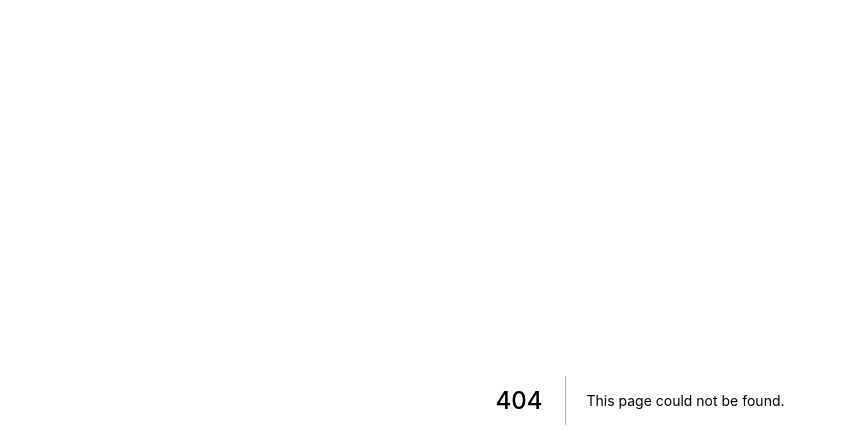
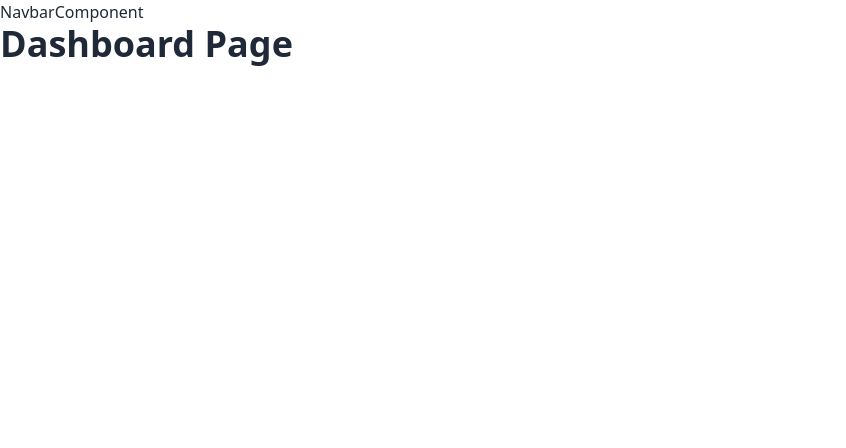
Before and after one commit to AyanavaKarmakar/next-auth-ref, a Next.js app: page /dashboard in a window 1280 px wide. Before the commit this address had no page. Shown: the top 448 px of the page, without its empty margins (0-846 px from the left). Built offline with nearby package versions, Linux system fonts and the light colour scheme.

Commit message:
feat: create dashboard page for callback url

```diff
--- /dev/null
+++ b/src/pages/dashboard.tsx
@@ -0,0 +1,19 @@
+import type { NextPage } from "next";
+import { NavbarComponent } from "../components";
+
+const Dashboard: NextPage = () => {
+  return (
+    <>
+      <header>
+        <NavbarComponent />
+      </header>
+      <main>
+        <article className="prose">
+          <h1>Dashboard Page</h1>
+        </article>
+      </main>
+    </>
+  );
+};
+
+export default Dashboard;
```
